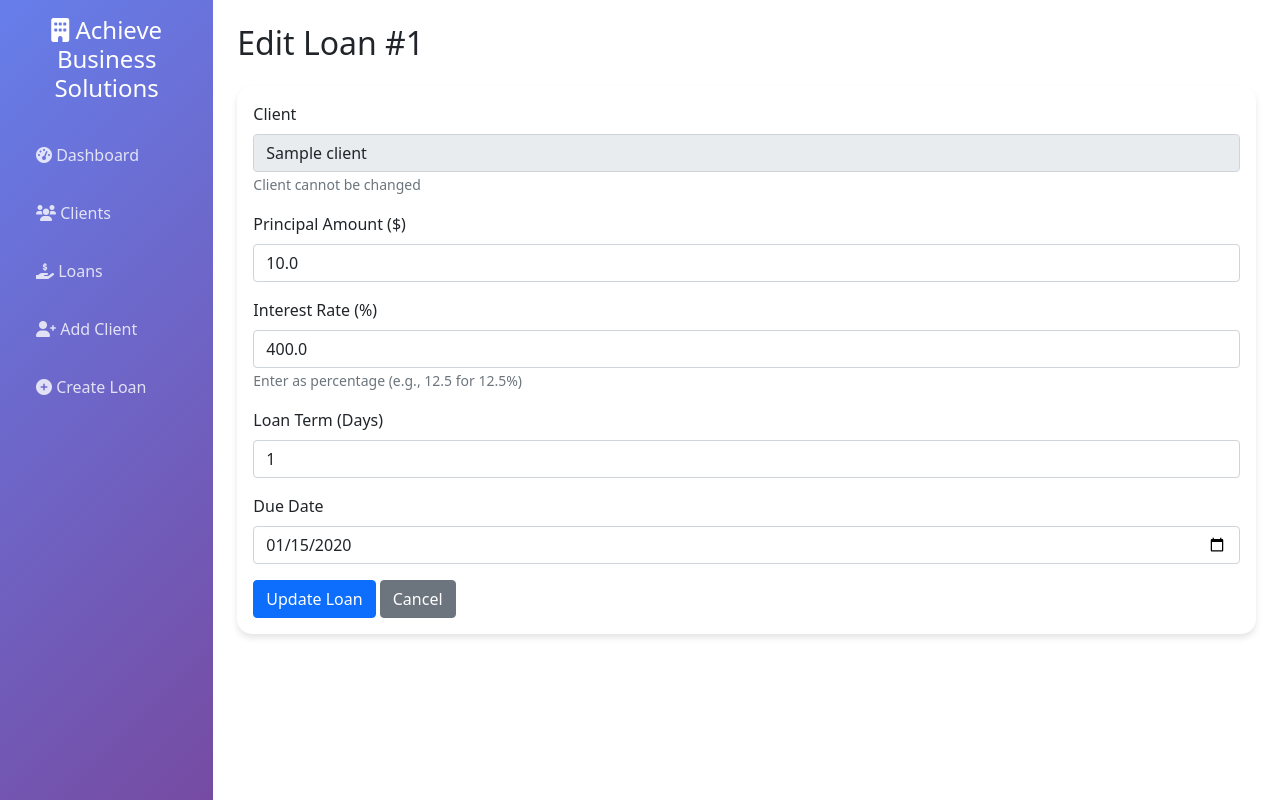
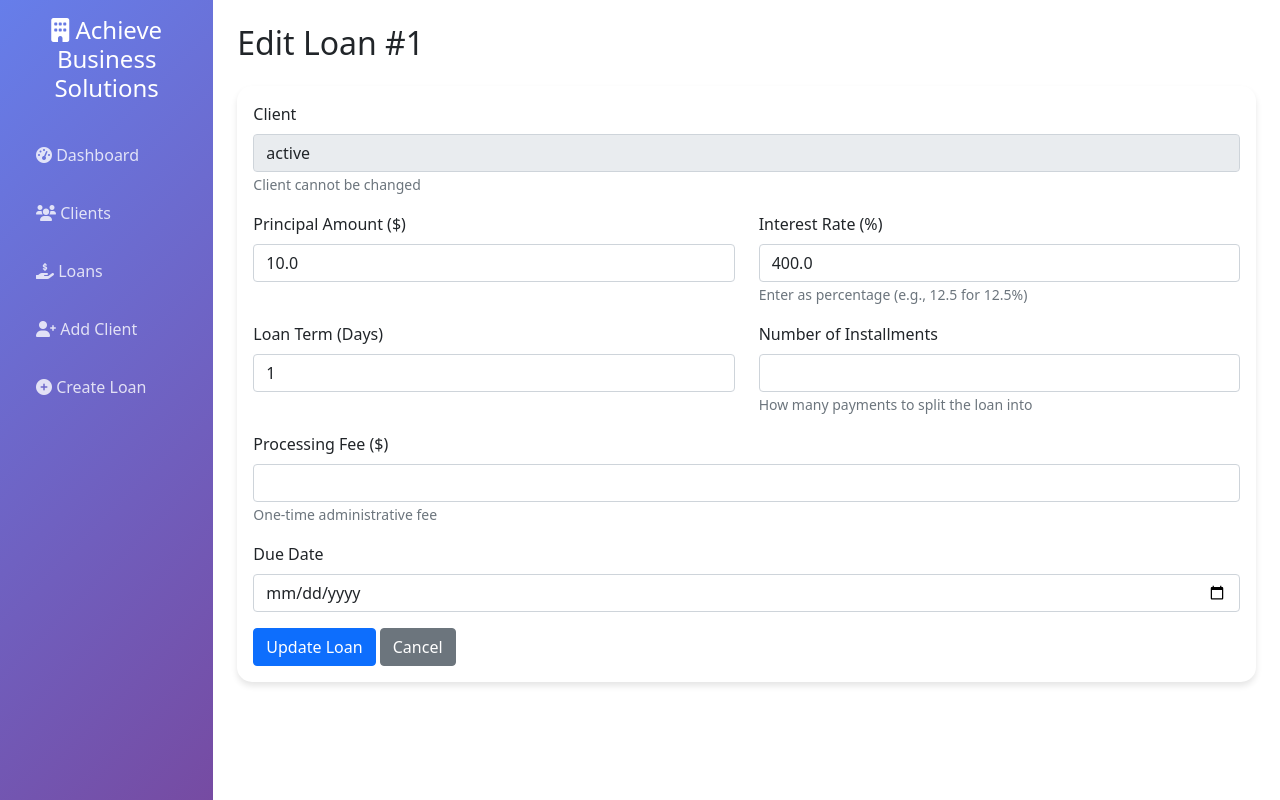
Before and after one commit to achievebuzsol/achieve-loan-system, a Flask app: page /edit_loan/1 in a window 1280 px wide. Run offline with Flask 3, Linux system fonts and the light colour scheme; tables that the repository leaves empty hold one stand-in row (values such as "Sample post").

Commit message:
Added installments, processing fees, and Jamaica parish dropdown

```diff
--- a/loan_management_system.py
+++ b/loan_management_system.py
@@ -18,15 +18,17 @@ class LoanManagementSystem:
         conn = sqlite3.connect(self.db_name)
         cursor = conn.cursor()
 
-        # Clients table
+        # Clients table - updated for structured address
         cursor.execute('''
             CREATE TABLE IF NOT EXISTS clients (
                 client_id INTEGER PRIMARY KEY AUTOINCREMENT,
-                company_name TEXT NOT NULL,
+                company_name TEXT,
                 contact_person TEXT NOT NULL,
                 email TEXT NOT NULL,
                 phone TEXT NOT NULL,
-                address TEXT,
+                street_address TEXT,
+                city TEXT,
+                parish TEXT,
                 rating_score REAL DEFAULT 5.0,
                 total_loans INTEGER DEFAULT 0,
                 paid_loans INTEGER DEFAULT 0,
@@ -35,7 +37,7 @@ class LoanManagementSystem:
             )
         ''')
 
-        # Loans table
+        # Loans table - updated with installments and processing fee
         cursor.execute('''
             CREATE TABLE IF NOT EXISTS loans (
                 loan_id INTEGER PRIMARY KEY AUTOINCREMENT,
@@ -43,6 +45,8 @@ class LoanManagementSystem:
                 principal_amount REAL NOT NULL,
                 interest_rate REAL NOT NULL,
                 loan_term_days INTEGER NOT NULL,
+                installments INTEGER DEFAULT 1,
+                processing_fee REAL DEFAULT 0,
                 start_date DATE NOT NULL,
                 due_date DATE NOT NULL,
                 total_amount REAL NOT NULL,
@@ -100,15 +104,15 @@ class LoanManagementSystem:
         conn.close()
         return final_rate
 
-    def create_client(self, company_name, contact_person, email, phone, address):
+    def create_client(self, company_name, contact_person, email, phone, street_address, city, parish):
         """Add a new client to the system"""
         conn = sqlite3.connect(self.db_name)
         cursor = conn.cursor()
 
         cursor.execute('''
-            INSERT INTO clients (company_name, contact_person, email, phone, address)
-            VALUES (?, ?, ?, ?, ?)
-        ''', (company_name, contact_person, email, phone, address))
+            INSERT INTO clients (company_name, contact_person, email, phone, street_address, city, parish)
+            VALUES (?, ?, ?, ?, ?, ?, ?)
+        ''', (company_name if company_name else None, contact_person, email, phone, street_address, city, parish))
 
         client_id = cursor.lastrowid
         conn.commit()
@@ -116,23 +120,23 @@ class LoanManagementSystem:
 
         return client_id
 
-    def create_loan(self, client_id, principal_amount, interest_rate, loan_term_days):
-        """Create a new loan with custom interest rate"""
+    def create_loan(self, client_id, principal_amount, interest_rate, loan_term_days, installments=1, processing_fee=0):
+        """Create a new loan with custom interest rate, installments and processing fee"""
         conn = sqlite3.connect(self.db_name)
         cursor = conn.cursor()
 
         interest_amount = principal_amount * interest_rate * (loan_term_days / 365)
-        total_amount = principal_amount + interest_amount
+        total_amount = principal_amount + interest_amount + processing_fee
 
         start_date = datetime.now().date()
         due_date = start_date + timedelta(days=loan_term_days)
 
         cursor.execute('''
             INSERT INTO loans (client_id, principal_amount, interest_rate, loan_term_days,
-                             start_date, due_date, total_amount)
-            VALUES (?, ?, ?, ?, ?, ?, ?)
+                             installments, processing_fee, start_date, due_date, total_amount)
+            VALUES (?, ?, ?, ?, ?, ?, ?, ?, ?)
         ''', (client_id, principal_amount, interest_rate, loan_term_days,
-              start_date, due_date, total_amount))
+              installments, processing_fee, start_date, due_date, total_amount))
 
         loan_id = cursor.lastrowid
         cursor.execute('UPDATE clients SET total_loans = total_loans + 1 WHERE client_id = ?', (client_id,))
@@ -390,13 +394,15 @@ def loan_detail(loan_id):
 @app.route('/add_client', methods=['GET', 'POST'])
 def add_client():
     if request.method == 'POST':
-        company_name = request.form['company_name']
+        company_name = request.form.get('company_name')
         contact_person = request.form['contact_person']
         email = request.form['email']
         phone = request.form['phone']
-        address = request.form['address']
+        street_address = request.form.get('street_address')
+        city = request.form.get('city')
+        parish = request.form['parish']
 
-        client_id = lms.create_client(company_name, contact_person, email, phone, address)
+        client_id = lms.create_client(company_name, contact_person, email, phone, street_address, city, parish)
         return redirect(url_for('client_detail', client_id=client_id))
 
     return render_template('add_client.html')
@@ -407,17 +413,21 @@ def edit_client(client_id):
     cursor = conn.cursor()
 
     if request.method == 'POST':
-        company_name = request.form['company_name']
+        company_name = request.form.get('company_name')
         contact_person = request.form['contact_person']
         email = request.form['email']
         phone = request.form['phone']
-        address = request.form['address']
+        street_address = request.form.get('street_address')
+        city = request.form.get('city')
+        parish = request.form['parish']
 
         cursor.execute('''
             UPDATE clients
-            SET company_name = ?, contact_person = ?, email = ?, phone = ?, address = ?
+            SET company_name = ?, contact_person = ?, email = ?, phone = ?,
+                street_address = ?, city = ?, parish = ?
             WHERE client_id = ?
-        ''', (company_name, contact_person, email, phone, address, client_id))
+        ''', (company_name if company_name else None, contact_person, email, phone,
+              street_address, city, parish, client_id))
 
         conn.commit()
         conn.close()
@@ -425,9 +435,15 @@ def edit_client(client_id):
 
     cursor.execute('SELECT * FROM clients WHERE client_id = ?', (client_id,))
     client = cursor.fetchone()
+
+    # Parse old address format if exists
+    address_parts = []
+    if client[5]:  # old address field might contain combined data
+        address_parts = client[5].split(', ') if ',' in client[5] else [client[5], '', '']
+
     conn.close()
 
-    return render_template('edit_client.html', client=client)
+    return render_template('edit_client.html', client=client, address_parts=address_parts)
 
 @app.route('/create_loan', methods=['GET', 'POST'])
 def create_loan():
@@ -436,8 +452,10 @@ def create_loan():
         principal_amount = float(request.form['principal_amount'])
         interest_rate = float(request.form['interest_rate']) / 100
         loan_term_days = int(request.form['loan_term_days'])
+        installments = int(request.form.get('installments', 1))
+        processing_fee = float(request.form.get('processing_fee', 0))
 
-        loan_id = lms.create_loan(client_id, principal_amount, interest_rate, loan_term_days)
+        loan_id = lms.create_loan(client_id, principal_amount, interest_rate, loan_term_days, installments, processing_fee)
         return redirect(url_for('loan_detail', loan_id=loan_id))
 
     conn = sqlite3.connect(lms.db_name)
@@ -457,16 +475,20 @@ def edit_loan(loan_id):
         principal_amount = float(request.form['principal_amount'])
         interest_rate = float(request.form['interest_rate']) / 100
         loan_term_days = int(request.form['loan_term_days'])
+        installments = int(request.form.get('installments', 1))
+        processing_fee = float(request.form.get('processing_fee', 0))
         due_date = request.form['due_date']
 
         interest_amount = principal_amount * interest_rate * (loan_term_days / 365)
-        total_amount = principal_amount + interest_amount
+        total_amount = principal_amount + interest_amount + processing_fee
 
         cursor.execute('''
             UPDATE loans
-            SET principal_amount = ?, interest_rate = ?, loan_term_days = ?, due_date = ?, total_amount = ?
+            SET principal_amount = ?, interest_rate = ?, loan_term_days = ?,
+                installments = ?, processing_fee = ?, due_date = ?, total_amount = ?
             WHERE loan_id = ?
-        ''', (principal_amount, interest_rate, loan_term_days, due_date, total_amount, loan_id))
+        ''', (principal_amount, interest_rate, loan_term_days, installments,
+              processing_fee, due_date, total_amount, loan_id))
 
         conn.commit()
         conn.close()
--- a/templates/edit_loan.html
+++ b/templates/edit_loan.html
@@ -11,23 +11,50 @@
                 <input type="text" class="form-control" value="{{ loan[11] }}" disabled>
                 <small class="text-muted">Client cannot be changed</small>
             </div>
+
+            <div class="row">
+                <div class="col-md-6">
                     <div class="mb-3">
                         <label class="form-label">Principal Amount ($)</label>
                         <input type="number" class="form-control" name="principal_amount" step="0.01" value="{{ loan[2] }}" required>
                     </div>
+                </div>
+                <div class="col-md-6">
                     <div class="mb-3">
                         <label class="form-label">Interest Rate (%)</label>
                         <input type="number" class="form-control" name="interest_rate" step="0.1" value="{{ "%.1f"|format(loan[3] * 100) }}" required>
                         <small class="text-muted">Enter as percentage (e.g., 12.5 for 12.5%)</small>
                     </div>
+                </div>
+            </div>
+
+            <div class="row">
+                <div class="col-md-6">
                     <div class="mb-3">
                         <label class="form-label">Loan Term (Days)</label>
                         <input type="number" class="form-control" name="loan_term_days" value="{{ loan[4] }}" required>
                     </div>
+                </div>
+                <div class="col-md-6">
+                    <div class="mb-3">
+                        <label class="form-label">Number of Installments</label>
+                        <input type="number" class="form-control" name="installments" min="1" value="{{ loan[12] or 1 }}" required>
+                        <small class="text-muted">How many payments to split the loan into</small>
+                    </div>
+                </div>
+            </div>
+
+            <div class="mb-3">
+                <label class="form-label">Processing Fee ($)</label>
+                <input type="number" class="form-control" name="processing_fee" step="0.01" value="{{ loan[13] or 0 }}" required>
+                <small class="text-muted">One-time administrative fee</small>
+            </div>
+
             <div class="mb-3">
                 <label class="form-label">Due Date</label>
                 <input type="date" class="form-control" name="due_date" value="{{ loan[6] }}" required>
             </div>
+
             <button type="submit" class="btn btn-primary">Update Loan</button>
             <a href="{{ url_for('loans') }}" class="btn btn-secondary">Cancel</a>
         </form>
```
Also changed, not shown: templates/add_client.html (+51 -12 lines), templates/create_loan.html (+26 -0 lines). Lines whose indentation alone changed are shown as unchanged.
